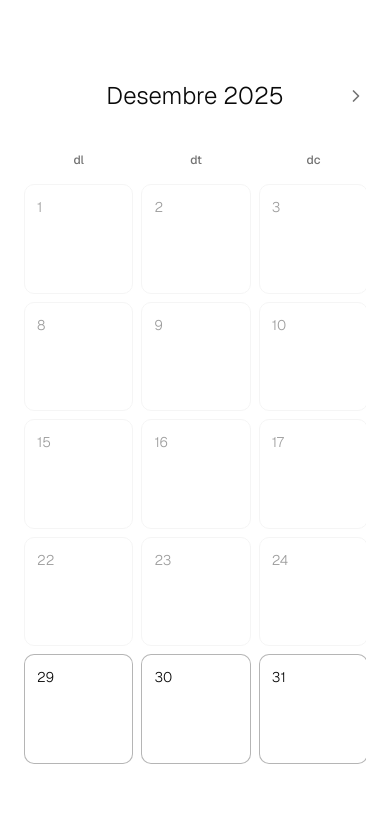
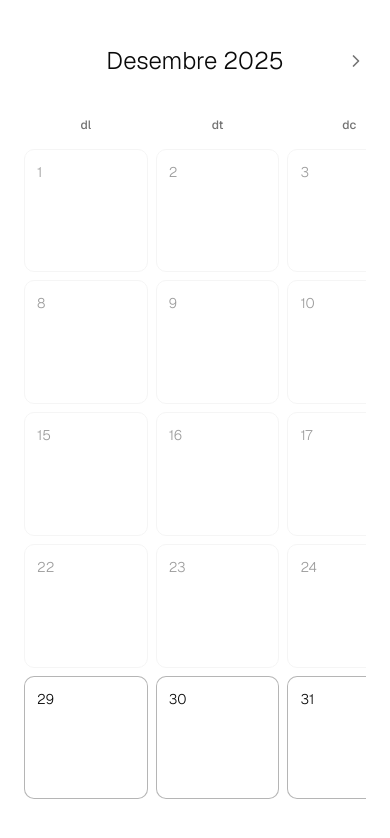
Before and after one commit to Mapaor4/calendari, a Next.js app: page / in a window 390 px wide. Shown: the top 838 px of the page. Built offline with nearby package versions, Linux system fonts and the light colour scheme.

Commit message:
mobile min size

```diff
--- a/src/app/page.tsx
+++ b/src/app/page.tsx
@@ -209,7 +209,7 @@ export default function CalendarPage() {
 
         {/* Calendar grid */}
         <div className="overflow-x-auto md:overflow-visible">
-          <div className="grid grid-cols-7 gap-2 xl:gap-3 2xl:gap-4 min-w-[814px] md:min-w-0">
+          <div className="grid grid-cols-7 gap-2 xl:gap-3 2xl:gap-4 min-w-[914px] md:min-w-0">
             {/* Weekday headers */}
             {weekDays.map((day) => (
               <div key={day} className="text-center text-xs font-medium text-muted-foreground py-2 min-w-[60px] md:min-w-0">
```
